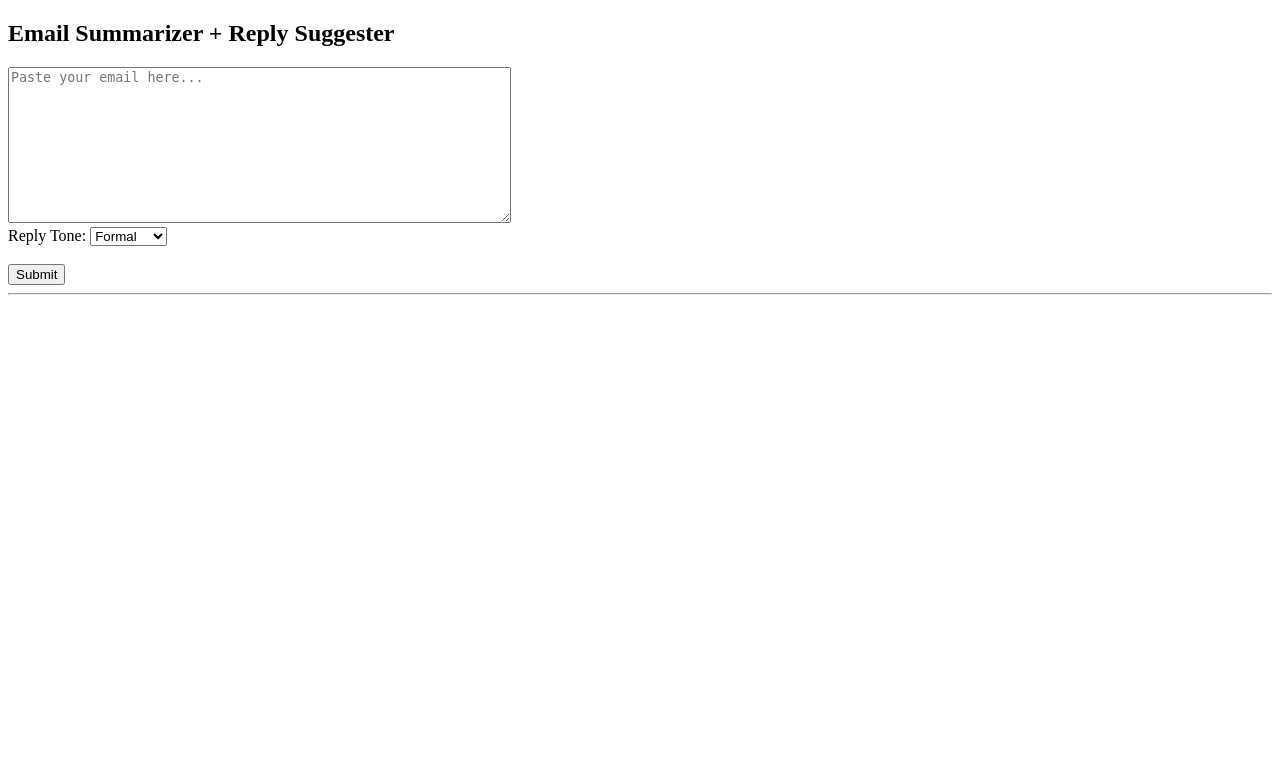
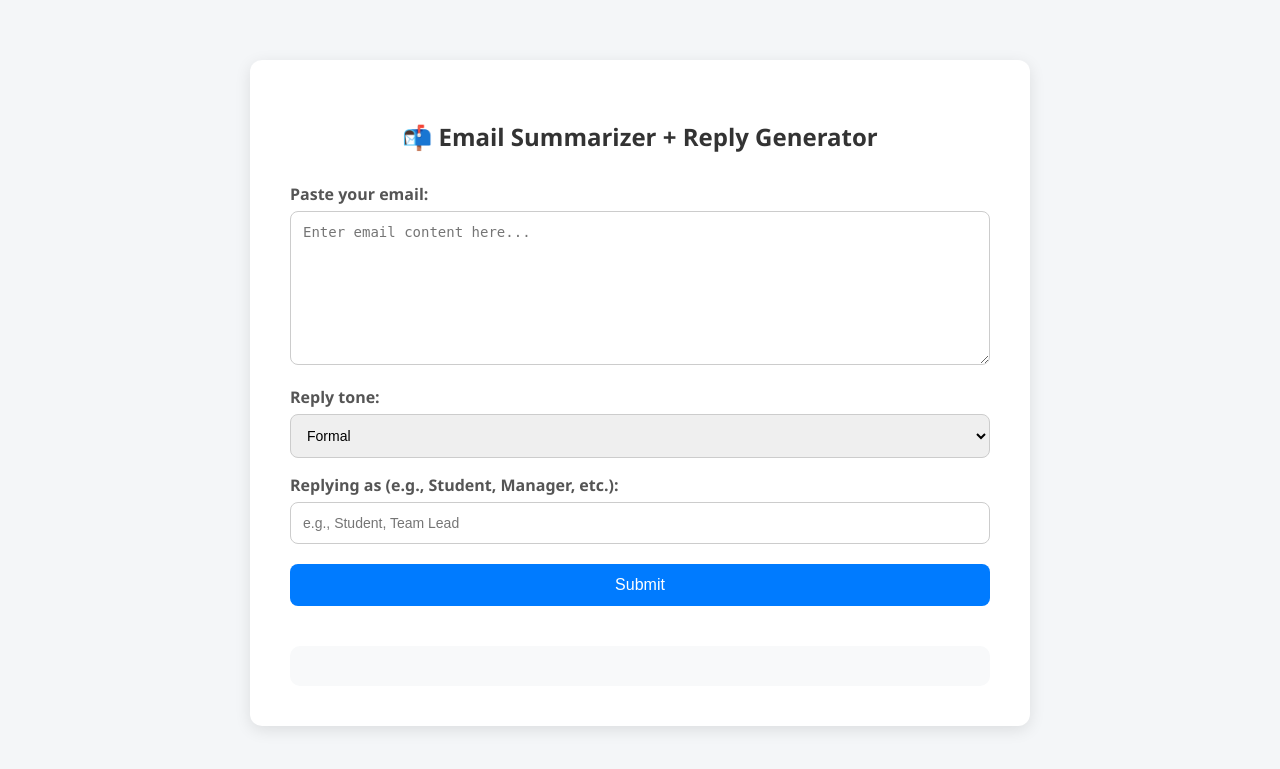
Before and after one commit to HarisNadeem471/email-assistant, a Flask app: page / in a window 1280 px wide. Shown: the top 769 px of the page. Run offline with Flask 3, Linux system fonts and the light colour scheme.

Commit message:
Frontend imrovment and role input

```diff
--- a/app.py
+++ b/app.py
@@ -44,6 +44,8 @@ def home():
 def process():
     email = request.form["email"]
     tone = request.form["tone"]
+    role = request.form["role"]
+
 
     summary_prompt = (
         f"You are an assistant that summarizes professional emails.\n\n"
@@ -52,10 +54,11 @@ def process():
     )
 
     reply_prompt = (
-        f"You are an assistant that writes {tone.lower()} replies to emails.\n\n"
+        f"You are replying as a {role} and should write in a {tone.lower()} tone.\n\n"
         f"Original Email:\n{email}\n\n"
-        f"Write a complete reply to this email in a {tone.lower()} tone:"
+        f"Write a complete reply to this email:"
     )
+
 
 
     summary = query_mistral(summary_prompt)
--- a/templates/index.html
+++ b/templates/index.html
@@ -1,34 +1,124 @@
 <!DOCTYPE html>
-<html>
+<html lang="en">
 <head>
-  <title>Email Assistant</title>
+  <meta charset="UTF-8">
+  <title>Email Assistant - Summarizer & Reply Generator</title>
+  <style>
+    body {
+      font-family: 'Segoe UI', Tahoma, Geneva, Verdana, sans-serif;
+      background-color: #f4f6f8;
+      margin: 0;
+      padding: 0;
+    }
+
+    .container {
+      max-width: 700px;
+      margin: 60px auto;
+      background-color: #ffffff;
+      padding: 40px;
+      border-radius: 12px;
+      box-shadow: 0 4px 16px rgba(0, 0, 0, 0.1);
+    }
+
+    h2 {
+      text-align: center;
+      margin-bottom: 30px;
+      color: #333;
+    }
+
+    label {
+      display: block;
+      margin: 16px 0 6px;
+      font-weight: bold;
+      color: #555;
+    }
+
+    textarea, select, input[type="text"] {
+      width: 100%;
+      padding: 12px;
+      border: 1px solid #ccc;
+      border-radius: 8px;
+      resize: vertical;
+      box-sizing: border-box;
+      font-size: 14px;
+    }
+
+    button {
+      margin-top: 20px;
+      background-color: #007BFF;
+      color: #fff;
+      padding: 12px 24px;
+      border: none;
+      border-radius: 8px;
+      font-size: 16px;
+      cursor: pointer;
+      width: 100%;
+      transition: background-color 0.3s ease;
+    }
+
+    button:hover {
+      background-color: #0056b3;
+    }
+
+    #results {
+      margin-top: 40px;
+      background-color: #f8f9fa;
+      padding: 20px;
+      border-radius: 10px;
+    }
+
+    #results h3 {
+      margin-bottom: 8px;
+      color: #444;
+    }
+
+    #results p {
+      margin-top: 0;
+      line-height: 1.5;
+      color: #333;
+    }
+  </style>
 </head>
 <body>
-  <h2>Email Summarizer + Reply Suggester</h2>
+  <div class="container">
+    <h2>📬 Email Summarizer + Reply Generator</h2>
     <form id="email-form">
-    <textarea name="email" rows="10" cols="60" placeholder="Paste your email here..." required></textarea><br>
-    <label for="tone">Reply Tone:</label>
-    <select name="tone">
+      <label for="email">Paste your email:</label>
+      <textarea name="email" rows="8" placeholder="Enter email content here..." required></textarea>
+
+      <label for="tone">Reply tone:</label>
+      <select name="tone" id="tone">
         <option value="formal">Formal</option>
         <option value="casual">Casual</option>
         <option value="assertive">Assertive</option>
-    </select><br><br>
+      </select>
+
+      <label for="role">Replying as (e.g., Student, Manager, etc.):</label>
+      <input type="text" name="role" id="role" placeholder="e.g., Student, Team Lead" required>
+
       <button type="submit">Submit</button>
     </form>
-  <hr>
+
     <div id="results"></div>
+  </div>
 
   <script>
-    document.getElementById('email-form').addEventListener('submit', async function(e) {
+    document.getElementById('email-form').addEventListener('submit', async function (e) {
       e.preventDefault();
       const formData = new FormData(e.target);
+
       const response = await fetch('/process', {
         method: 'POST',
         body: formData
       });
+
       const data = await response.json();
-      document.getElementById('results').innerHTML =
-        `<h3>Summary:</h3><p>${data.summary}</p><h3>Suggested Reply:</h3><p>${data.reply}</p>`;
+      document.getElementById('results').innerHTML = `
+        <h3>📝 Summary:</h3>
+        <p>${data.summary}</p>
+        <h3>✉️ Suggested Reply:</h3>
+        <p>${data.reply}</p>
+      `;
     });
   </script>
 </body>
```
Lines whose indentation alone changed are shown as unchanged.
